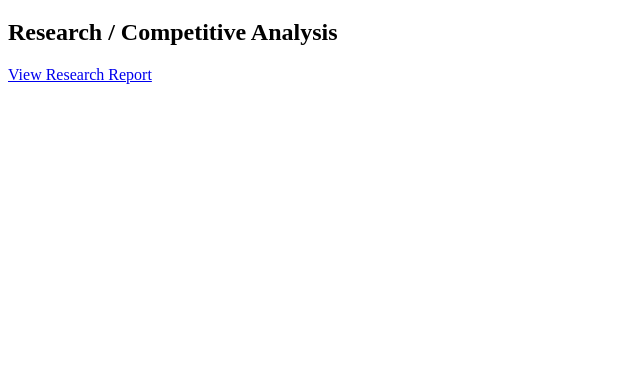
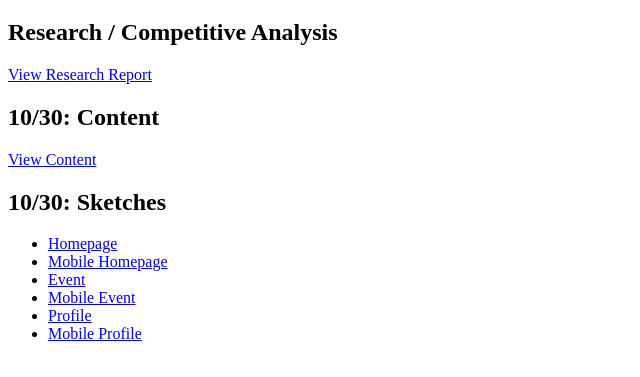
Before and after one commit to KentStateWeb/fall-2018-megan-wilburn-apl, a plain HTML site: page index.html in a window 1280 px wide. Shown: the part 61-438 px from the top of the page, without its empty margins (0-640 px from the left). Drawn offline with Linux system fonts and the light colour scheme.

Commit message:
Added in Content and Sketches links to index

```diff
--- a/index.html
+++ b/index.html
@@ -9,5 +9,21 @@
 
 <h2>Research / Competitive Analysis</h2>
 <a href="research.pdf">View Research Report</a>
+
+<h2>10/30: Content</h2>
+<a href="https://drive.google.com/drive/folders/1cRb8gj16bcnhxh53XNmg98HBt4W7Htyu?usp=sharing">View Content</a>
+
+<h2>10/30: Sketches</h2>
+<ul>
+<li><a href="sketches/homepage.jpg">Homepage</a></li>
+<li><a href="sketches/mobilehomepage.jpg">Mobile Homepage</a></li>
+<li><a href="sketches/event.jpg">Event</a></li>
+<li><a href="sketches/mobileevent.jpg">Mobile Event</a></li>
+<li><a href="sketches/profile.jpg">Profile</a></li>
+<li><a href="sketches/mobileprofile.jpg">Mobile Profile</a></li>
+</ul>
+
+
+
 </body>
 </html>
```
Also changed, not shown: sketches/event.jpg (added), sketches/homepage.jpg (added), sketches/mobileevent.jpg (added), sketches/mobilehomepage.jpg (added), sketches/mobileprofile.jpg (added), sketches/profile.jpg (added), 1 other file.
